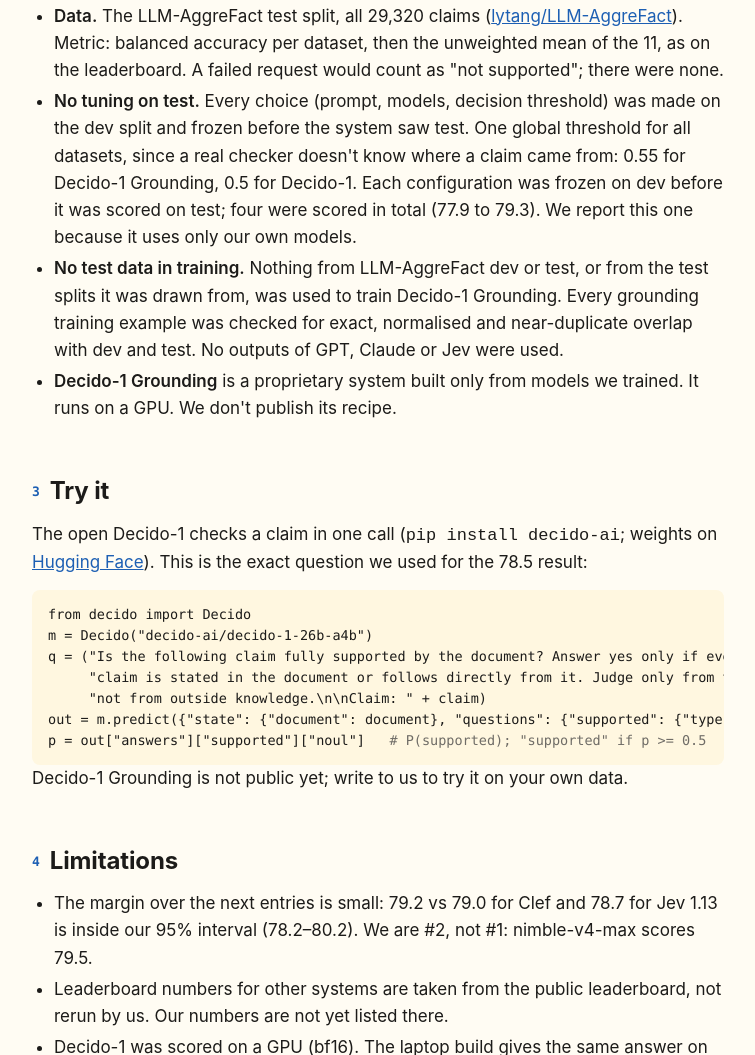
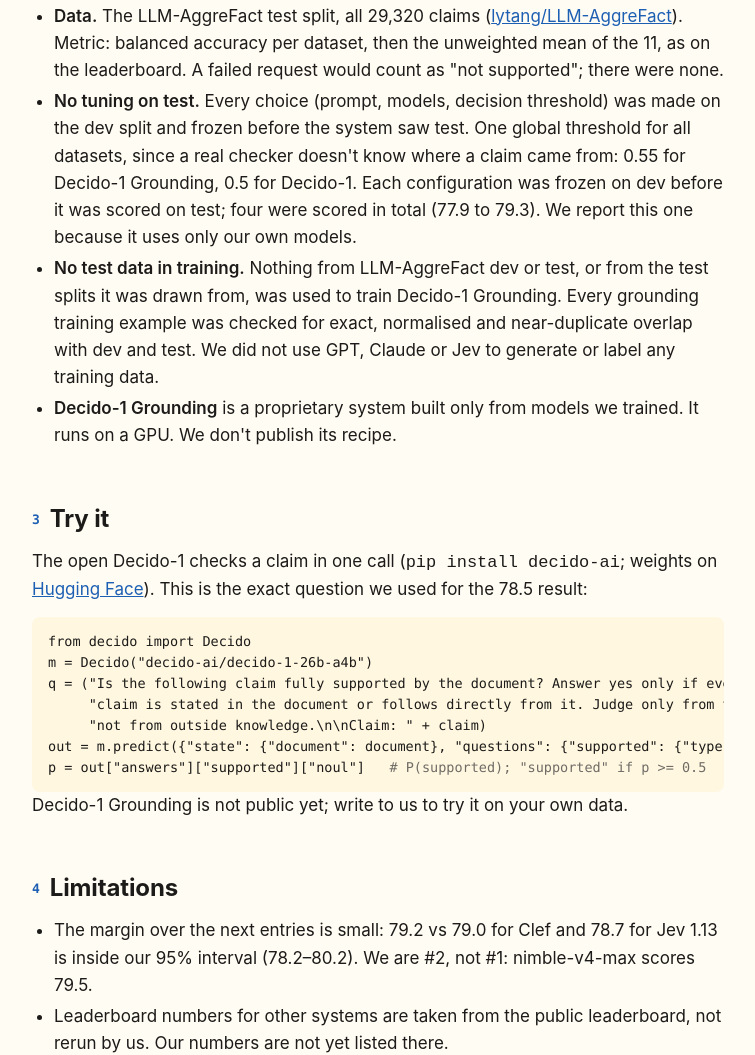
Before and after one commit to decido-ai/decido-ai.github.io, a plain HTML site: page research/grounding.html in a window 1280 px wide. Shown: the part 2257-3312 px from the top of the page, without its empty margins (262-1017 px from the left). Drawn offline with Linux system fonts and the light colour scheme.

Commit message:
grounding: precise training-data wording

```diff
--- a/research/grounding.html
+++ b/research/grounding.html
@@ -186,7 +186,7 @@
   <ul>
     <li><b>Data.</b> The LLM-AggreFact test split, all 29,320 claims (<a href="https://huggingface.co/datasets/lytang/LLM-AggreFact">lytang/LLM-AggreFact</a>). Metric: balanced accuracy per dataset, then the unweighted mean of the 11, as on the leaderboard. A failed request would count as "not supported"; there were none.</li>
     <li><b>No tuning on test.</b> Every choice (prompt, models, decision threshold) was made on the dev split and frozen before the system saw test. One global threshold for all datasets, since a real checker doesn't know where a claim came from: 0.55 for Decido-1 Grounding, 0.5 for Decido-1. Each configuration was frozen on dev before it was scored on test; four were scored in total (77.9 to 79.3). We report this one because it uses only our own models.</li>
-    <li><b>No test data in training.</b> Nothing from LLM-AggreFact dev or test, or from the test splits it was drawn from, was used to train Decido-1 Grounding. Every grounding training example was checked for exact, normalised and near-duplicate overlap with dev and test. No outputs of GPT, Claude or Jev were used.</li>
+    <li><b>No test data in training.</b> Nothing from LLM-AggreFact dev or test, or from the test splits it was drawn from, was used to train Decido-1 Grounding. Every grounding training example was checked for exact, normalised and near-duplicate overlap with dev and test. We did not use GPT, Claude or Jev to generate or label any training data.</li>
     <li><b>Decido-1 Grounding</b> is a proprietary system built only from models we trained. It runs on a GPU. We don't publish its recipe.</li>
   </ul>
 </section>
```
